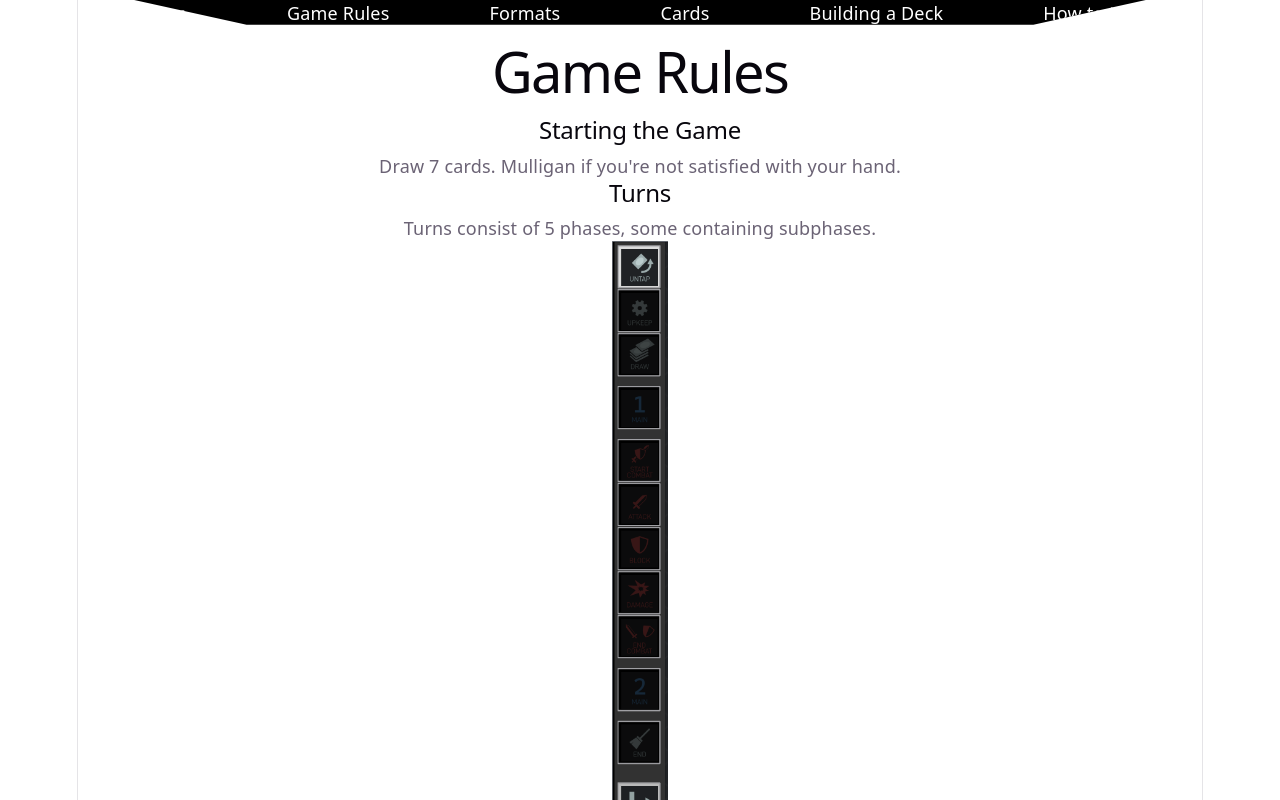
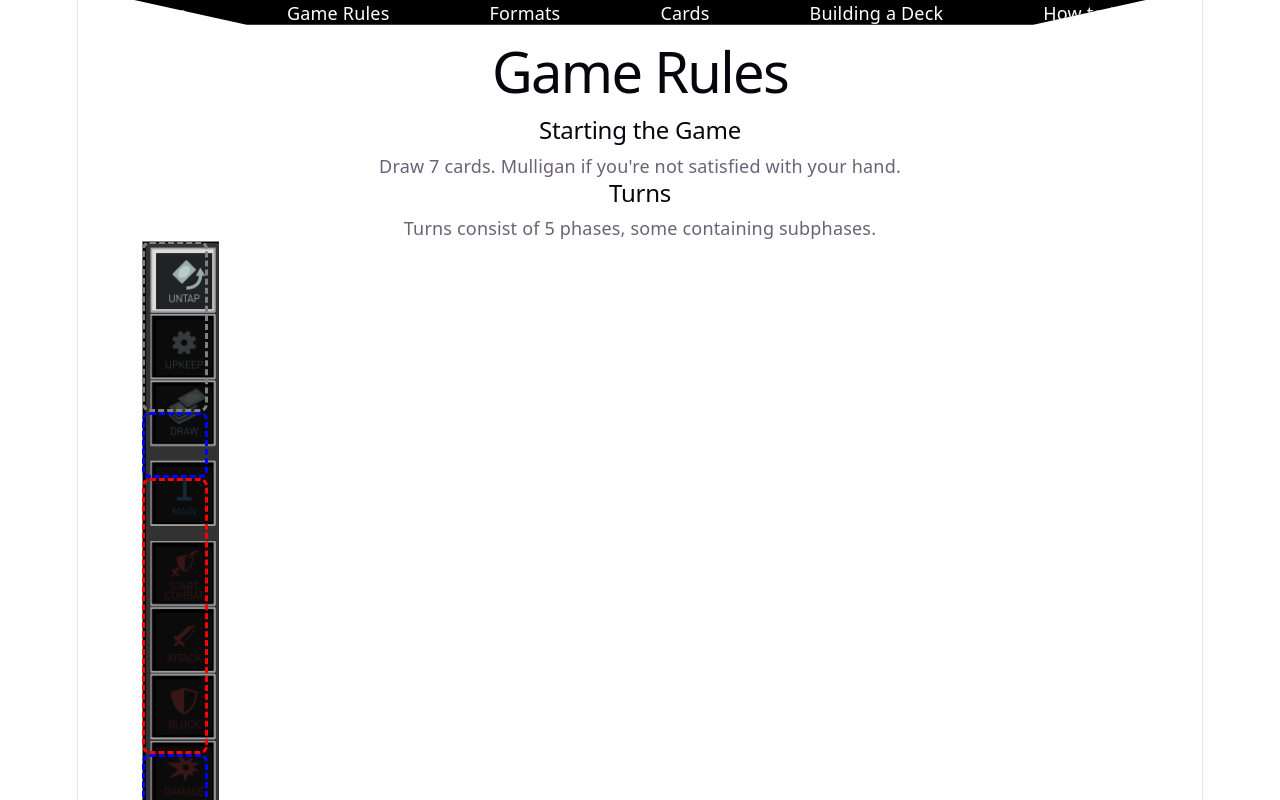
Before and after one commit to ntm5579/MTGReact, a React (Vite) app: page /game-rules in a window 1280 px wide. Shown: the top 800 px of the page. Built offline with nearby package versions, Linux system fonts and the light colour scheme.

Commit message:
Gamerules tooltips and to do list updates

```diff
--- a/src/App.tsx
+++ b/src/App.tsx
@@ -45,8 +45,20 @@ function App() {
         </ul>
 
         <ul> To Do
+          <li>All Pages: Improve Styling</li>
+          <li>All Pages: Fix use of px to percents to avoid layout issues</li>
+          <li>Nav: fix trapezoid</li>
+          <li>Formats Page: Make a standard component for formats and pass vars into each one. Number of players, deck size, and other rules can vary between formats.</li>
+          <li>Game Rules Page: Fix tooltip arrow for right side tooltip on </li>
+          <li>Game Rules Page: Consolidate info at bottom of page into tooltips and remove stuff at bottom</li>
+          <li>Cards Page: Card Types Grid</li>
+          <li>Cards Page: Flesh out common card effects</li>
+          <li>How to Play Page: Get links</li>
+        </ul>
+
+        <ul> Completed
           <li>Card Diagram with hover descriptions</li>
-          <li>Make a standard component and pass vars into each one. Number of players, deck size, and other rules can vary between formats.</li>
+          <li>Game Rules with hover descriptions</li>
         </ul>
       </div>
     </>
--- a/src/Components/ImgHover.tsx
+++ b/src/Components/ImgHover.tsx
@@ -1,7 +1,7 @@
 import Hover from "../Models/Hover";
 import "../Components/tooltip.css"
 
-function ImgHover({ src, hovers, width, height }: { src: string; hovers: Hover[]; width?: any; height?: any }) {
+function ImgHover({ src, hovers, width, height, tooltipLocation = "above"}: { src: string; hovers: Hover[]; width?: any; height?: any, tooltipLocation?: string }) {
     return (
         <div
             className="img-hover-content"
@@ -16,7 +16,7 @@ function ImgHover({ src, hovers, width, height }: { src: string; hovers: Hover[]
                 {hovers.map((hover, index) => (
                     <div
                         key={index}
-                        className="hover-item tooltip"
+                        className={"hover-item " + (tooltipLocation === "above" ? "tooltip" : "tooltip-right")}
                         style={{
                             display: "flex",
                             position: "relative",
@@ -24,11 +24,11 @@ function ImgHover({ src, hovers, width, height }: { src: string; hovers: Hover[]
                             left: hover.startingCoordinates.x,
                             width: hover.width,
                             height: hover.height,
-                            border:"3px dashed blue",
+                            border:`3px dashed ${hover.color || "blue"}`,
                             borderRadius: "1vh",
                         }}>
-                        {<span className="tooltiptext">
-                            <h5>{hover.title}:</h5>
+                        {<span className={tooltipLocation === "above" ? "tooltiptext" : "tooltiptext-right"}>
+                            {hover.title && <h5>{hover.title}:</h5>}
                             <p>{hover.description}</p>
                         </span>}
                     </div>
--- a/src/Components/tooltip.css
+++ b/src/Components/tooltip.css
@@ -44,3 +44,50 @@
   visibility: visible;
   opacity: 1;
 }
+
+/* Tooltip container */
+.tooltip-right {
+  position: relative;
+  display: inline-block;
+  border-bottom: 1px dotted black; /* If you want dots under the hoverable text */
+}
+
+/* Tooltip text */
+.tooltip-right .tooltiptext-right {
+  visibility: hidden;
+  width: 60em;
+  background-color: #555;
+  color: #fff;
+  text-align: center;
+  padding: 5px 0;
+  border-radius: 6px;
+
+  /* Position the tooltip text */
+  position: absolute;
+  z-index: 1;
+  bottom: 25%;
+  left: 100%;
+  margin-left: 10px;
+
+  /* Fade in tooltip */
+  opacity: 0;
+  transition: opacity 0.3s;
+}
+
+/* Tooltip arrow */
+.tooltip-right .tooltiptext-right::after {
+  content: "";
+  position: absolute;
+  top: 50%;
+  left: 0%;
+  margin-left: -5px;
+  border-width: 5px;
+  border-style: solid;
+  border-color: #555 transparent transparent transparent;
+}
+
+/* Show the tooltip text when you mouse over the tooltip container */
+.tooltip-right:hover .tooltiptext-right {
+  visibility: visible;
+  opacity: 1;
+}
--- a/src/Models/Hover.ts
+++ b/src/Models/Hover.ts
@@ -6,22 +6,25 @@ type Coordiantes = {
 export default class Hover {
     [x: string]: any;
     constructor(
-        title: string,
+        title: string | undefined,
         description: string,
         startingCoordinates: Coordiantes,
         height: number,
-        width: number
+        width: number,
+        color?: string
     ) {
         this.title = title;
         this.description = description;
         this.startingCoordinates = startingCoordinates;
         this.height = height;
         this.width = width;
+        this.color = color;
     }
 
     startingCoordinates!: Coordiantes
     height!: number
     width!: number
-    title!: string
+    title?: string
     description!: string
+    color?: string
 }
--- a/src/pages/GameRules.tsx
+++ b/src/pages/GameRules.tsx
@@ -1,4 +1,14 @@
 import Nav from "../Components/Nav"
+import ImgHover from "../Components/ImgHover"
+import Hover from "../Models/Hover"
+
+const deckHovers: Hover[] = [
+    new Hover(undefined, "Prep Phase: The first phase of a turn. Used to reset from previous turns and prepare for the remainder of your turn.", { x: 0, y: 0 }, 165, 60, "gray"),
+    new Hover(undefined, "Main Phase 1: Your first of two opportunities this turn to play creatures, enchantments, and sorceries. You can play as many cards as you would like, as long as you can pay the mana cost. You may also play a land card during your main phase, but you can only play one per turn (card abilities not withstanding)", { x: 0, y: 0 }, 60, 60),
+    new Hover(undefined, "Combat Phase: The phase where you can attack your opponent with your creatures. Your opponent will have the opportunity to block your attacking creatures with their own.", { x: 0, y: 0 }, 270, 60, "red"),
+    new Hover(undefined, "Main Phase 2: Your second of two opportunities this turn to play creatures, enchantments, and sorceries. Refer to main phase 1 for restrictions on what you can play.", { x: 0, y: 0 }, 60, 60),
+    new Hover(undefined, "End Phase: The final phase of a turn. If you have more than 7 cards in your hand, you must put cards of your choosing into the graveyard until you are down to 7 cards.", { x: 0, y: 0 }, 60, 60, "gray")
+]
 
 function GameRules() {
   return (
@@ -10,7 +20,18 @@ function GameRules() {
                     <p>Draw 7 cards. Mulligan if you're not satisfied with your hand.</p>
                 <h2>Turns</h2>
                     <p>Turns consist of 5 phases, some containing subphases.</p>
-                    <img src="src\assets\CockatriceTurns.png" alt="Turn UI from Simulator" style={{ width: '5%', height: 'auto' }}/>
+                    <div
+                        style={{
+                            marginLeft: "5vw",
+                        }}>
+                        <ImgHover
+                            src="src/assets/CockatriceTurns.png"
+                            hovers={deckHovers}
+                            width={"6vw"}
+                            height={"70vw"}
+                            tooltipLocation={"right"}
+                        />
+                    </div>
                 <h3>Phases</h3>
                     <ol>
                         <li><h4>Prep</h4></li>
```
